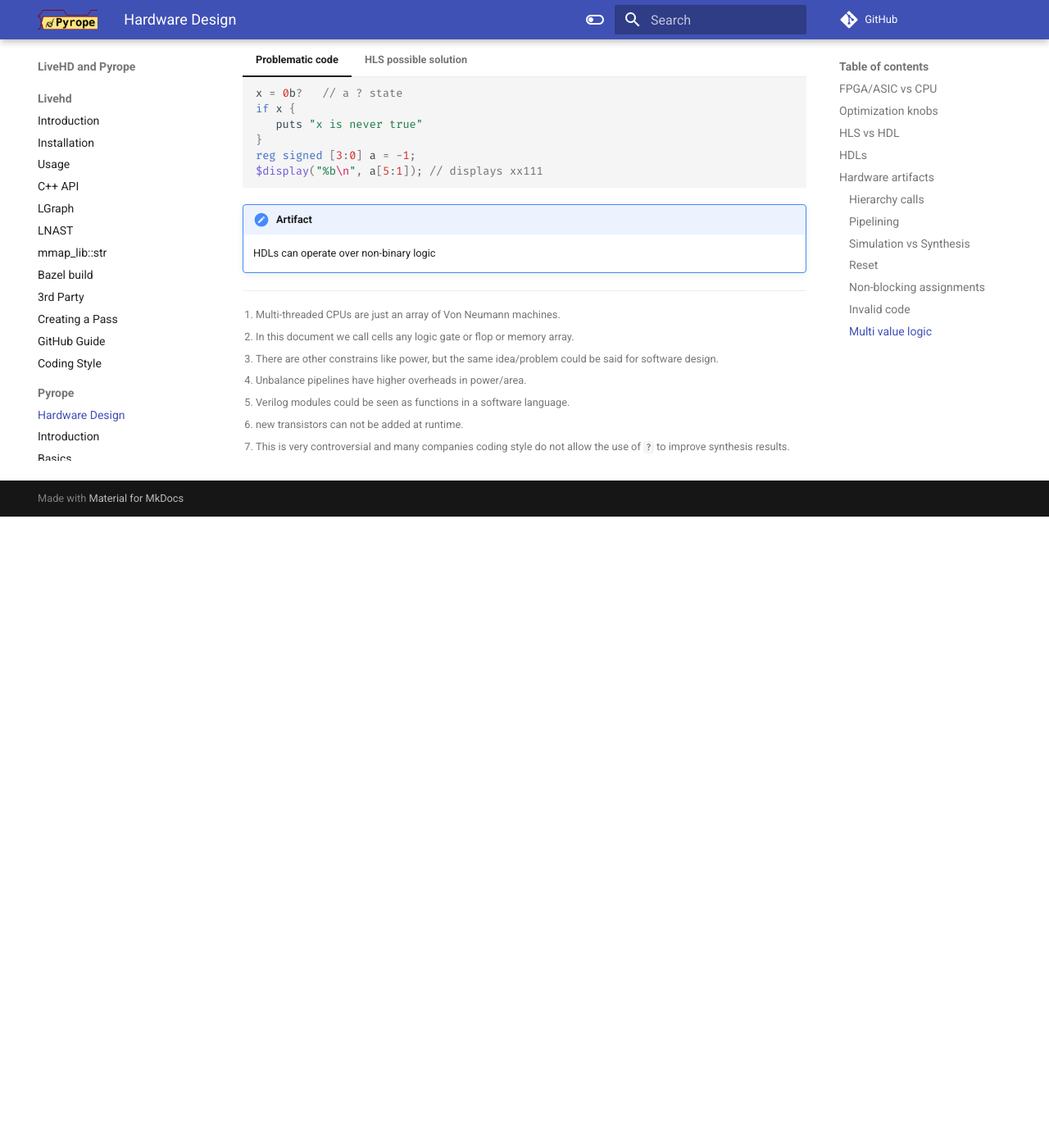
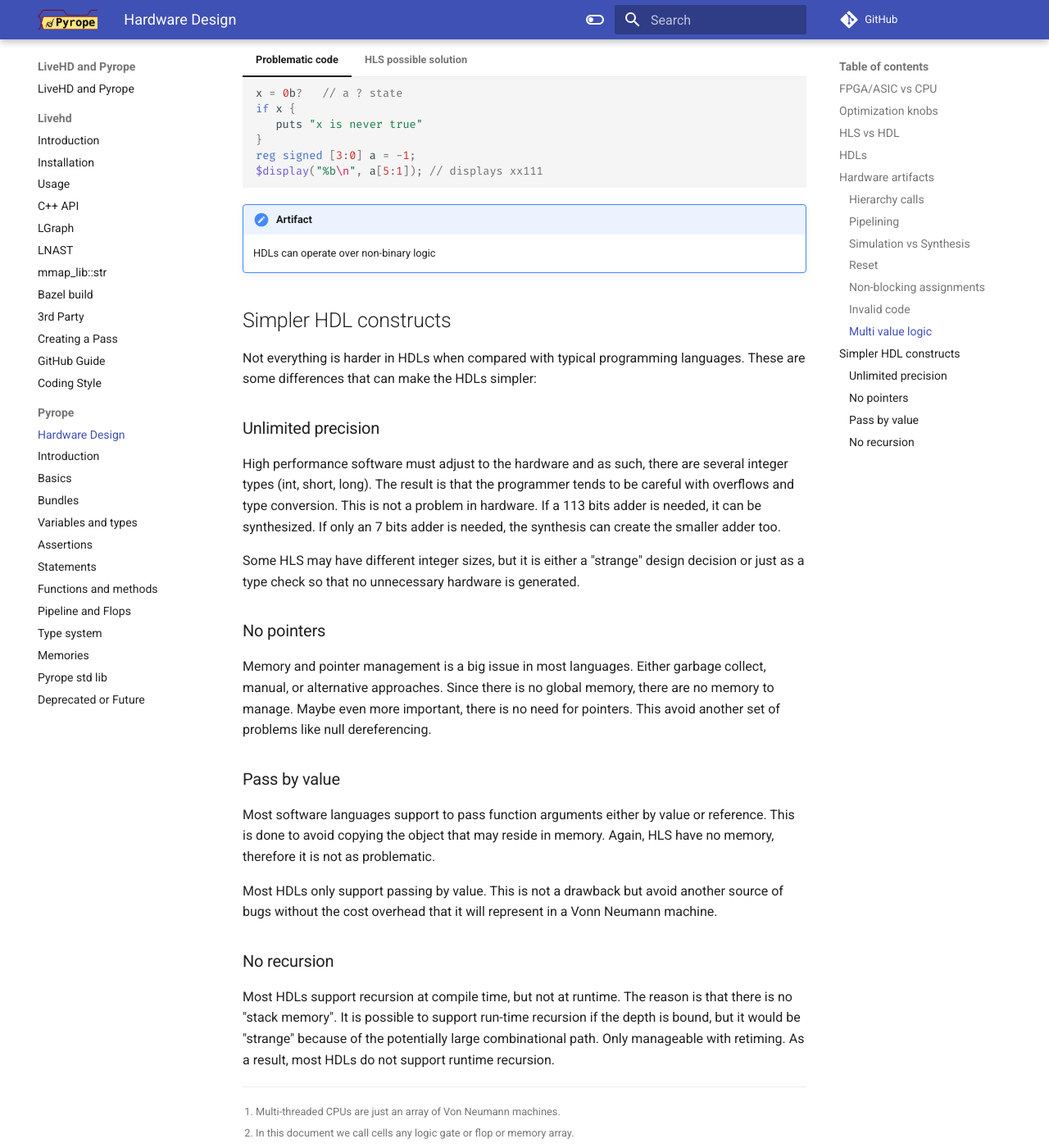
Before and after one commit to masc-ucsc/docs, an MkDocs documentation site: the page built from docs/pyrope/00-hwdesign.md, in a window 1280 px wide and 1400 px high, scrolled down 8202 px. Shown: the whole window at 82% size. Built offline with MkDocs 1.6.1 and Material for MkDocs 9.7.7, drawn with Linux system fonts in a browser that asks for light colours; comment, search, counter and statistics services are not loaded; before the commit the page ends 8832 px from its top, so only the background shows below that.

Commit message:
when are HDLs simpler

```diff
--- a/docs/pyrope/00-hwdesign.md
+++ b/docs/pyrope/00-hwdesign.md
@@ -57,8 +57,8 @@
 
 [^1]: Multi-threaded CPUs are just an array of Von Neumann machines.
 
+
 ## Optimization knobs
-
 
 Programming hardware and software is all about solving a problem to meet some
 performance/power/cost constrains using the available resources. The difference
@@ -530,3 +530,50 @@
 !!! Artifact
 
     HDLs can operate over non-binary logic
+
+
+## Simpler HDL constructs
+
+Not everything is harder in HDLs when compared with typical programming
+languages. These are some differences that can make the HDLs simpler:
+
+
+### Unlimited precision
+
+
+High performance software must adjust to the hardware and as such, there are
+several integer types (int, short, long).  The result is that the programmer
+tends to be careful with overflows and type conversion. This is not a problem
+in hardware. If a 113 bits adder is needed, it can be synthesized. If only an 7
+bits adder is needed, the synthesis can create the smaller adder too.
+
+Some HLS may have different integer sizes, but it is either a "strange" design decision
+or just as a type check so that no unnecessary hardware is generated.
+
+
+### No pointers
+
+Memory and pointer management is a big issue in most languages. Either garbage
+collect, manual, or alternative approaches.  Since there is no global memory,
+there are no memory to manage. Maybe even more important, there is no need for
+pointers. This avoid another set of problems like null dereferencing.
+
+
+### Pass by value
+
+Most software languages support to pass function arguments either by value or
+reference. This is done to avoid copying the object that may reside in memory.
+Again, HLS have no memory, therefore it is not as problematic.
+
+Most HDLs only support passing by value. This is not a drawback but avoid
+another source of bugs without the cost overhead that it will represent in a
+Vonn Neumann machine.
+
+
+### No recursion
+
+Most HDLs support recursion at compile time, but not at runtime. The reason is
+that there is no "stack memory". It is possible to support run-time recursion
+if the depth is bound, but it would be "strange" because of the potentially
+large combinational path.  Only manageable with retiming. As a result, most
+HDLs do not support runtime recursion.
```
